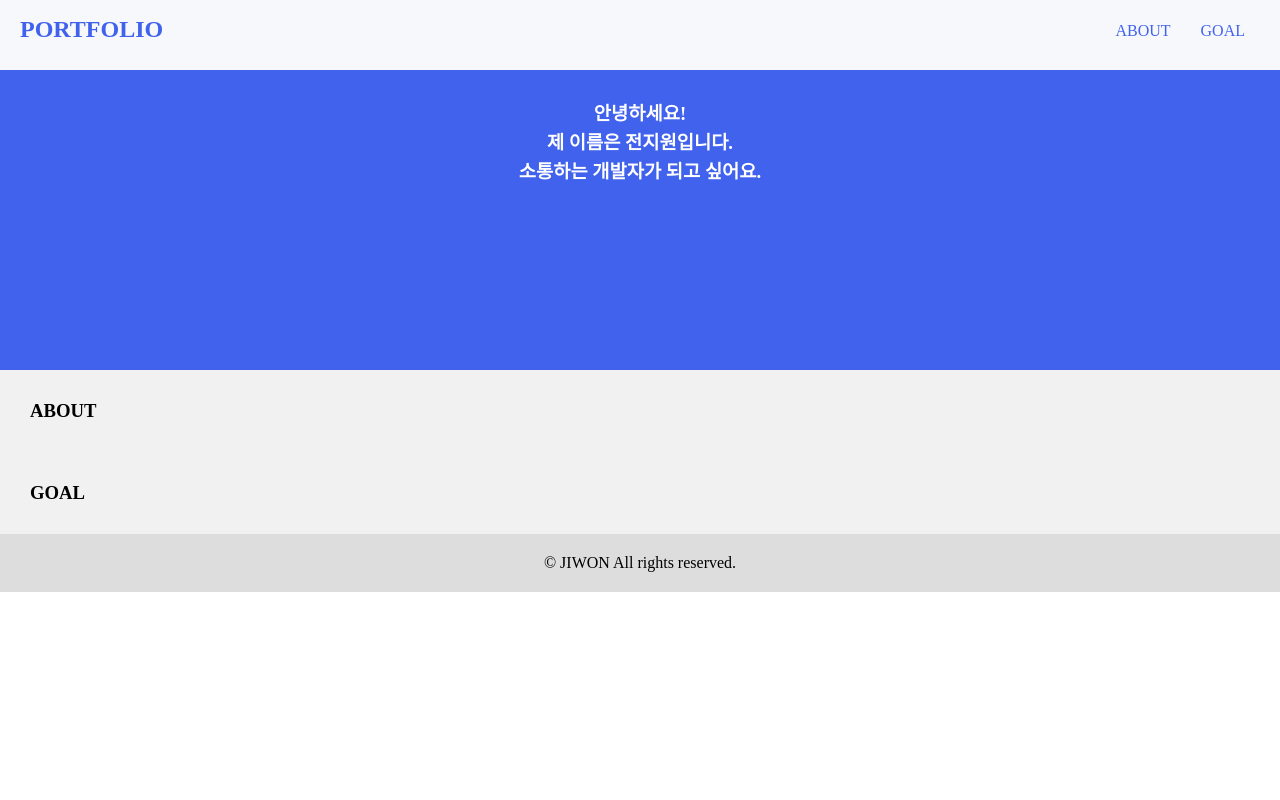
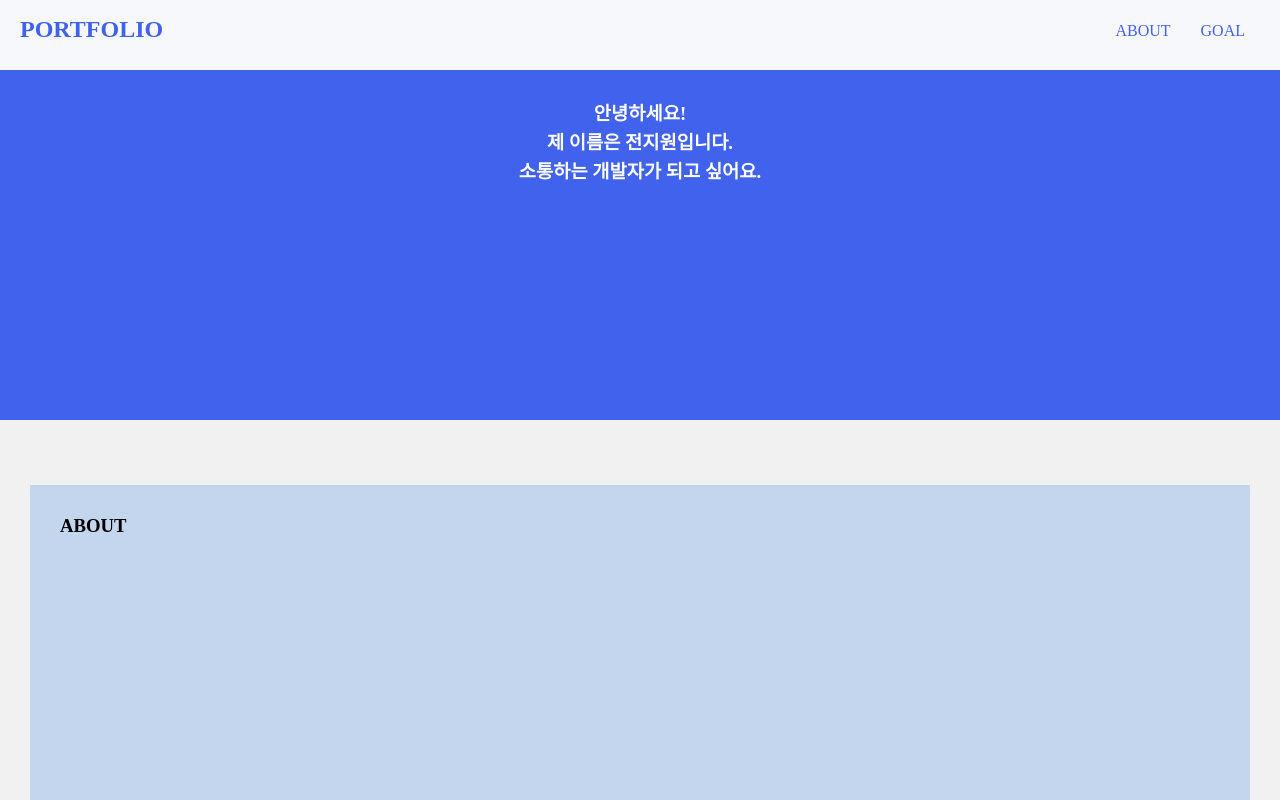
Before and after one commit to jiwonly/MyProfile, a React (Vite) app: page / in a window 1280 px wide. Shown: the top 800 px of the page. Built offline with nearby package versions, Linux system fonts and the light colour scheme.

Commit message:
add: article.css

```diff
--- a/src/components/About.css
+++ b/src/components/About.css
@@ -1,4 +1,5 @@
 .about {
-  background-color: #f1f1f1;
+  background-color: #c4d6ee;
   padding: 30px;
+  height: 400px;
 }
--- a/src/components/Article.css
+++ b/src/components/Article.css
@@ -0,0 +1,7 @@
+.article {
+  height: 1000px;
+  padding: 30px;
+  display: flex;
+  flex-direction: column;
+  justify-content: space-around;
+}
--- a/src/components/Article.jsx
+++ b/src/components/Article.jsx
@@ -4,7 +4,7 @@ import Goal from "./Goal";
 
 const Article = () => {
   return (
-    <div>
+    <div className="article">
       <About />
       <Goal />
     </div>
--- a/src/components/Goal.css
+++ b/src/components/Goal.css
@@ -1,4 +1,5 @@
 .goal {
-  background-color: #f1f1f1;
+  background-color: #c4d6ee;
   padding: 30px;
+  height: 400px;
 }
--- a/src/components/Hero.css
+++ b/src/components/Hero.css
@@ -2,7 +2,7 @@
   background-color: rgb(64, 98, 237);
   color: white;
   text-align: center;
-  height: 300px;
+  height: 350px;
   padding: 30px;
 }
 
```
